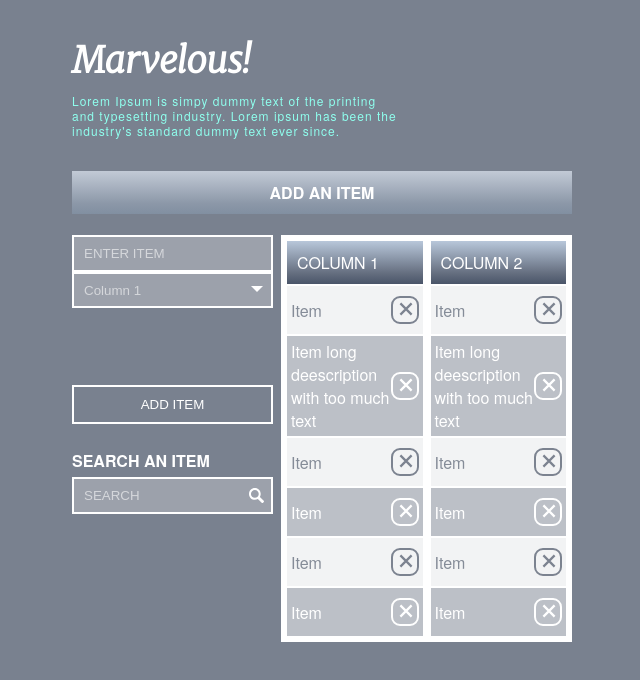
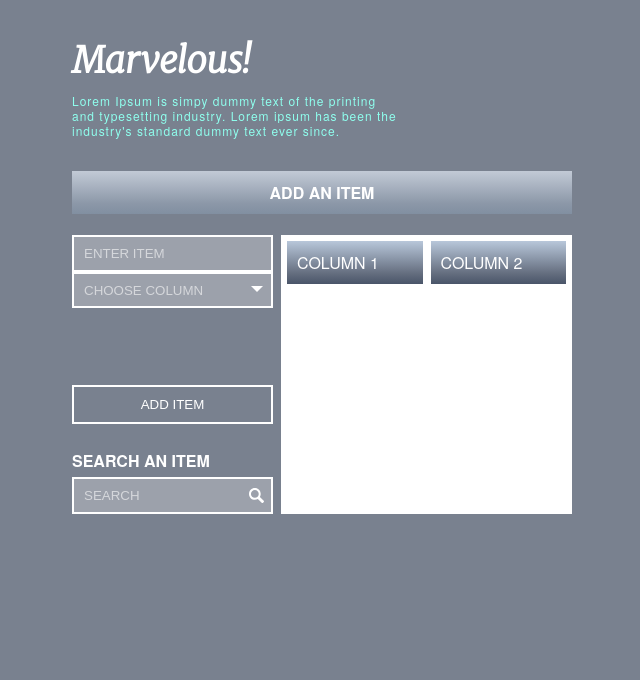
Before and after one commit to xavvvier/fe-test, a React app: page / in a window 1280 px wide. Shown: the top 680 px of the page, without its empty margins (318-958 px from the left). Built offline with nearby package versions, Linux system fonts and the light colour scheme.

Commit message:
implemented Add, Seach, and Storage functionality

```diff
--- a/package.json
+++ b/package.json
@@ -15,8 +15,10 @@
     "@types/react": "^17.0.17",
     "@types/react-dom": "^17.0.9",
     "@types/styled-components": "^5.1.12",
+    "@types/uuid": "^8.3.1",
     "react": "^17.0.2",
-    "react-dom": "^17.0.2"
+    "react-dom": "^17.0.2",
+    "uuid": "^8.3.2"
   },
   "devDependencies": {
     "@babel/cli": "^7.14.8",
--- /dev/null
+++ b/src/ColumnItem.tsx
@@ -0,0 +1,4 @@
+export default interface ColumnItem {
+  id: string;
+  name: string;
+}
--- a/src/components/App.tsx
+++ b/src/components/App.tsx
@@ -1,17 +1,9 @@
-import React, { useState } from 'react';
+import React, { useEffect, useState } from 'react';
 import styled from '@emotion/styled';
-import {
-  Header,
-  Flex,
-  Hero,
-  ColumnSet,
-  Column,
-  ColumnHeader,
-  Item,
-  FlexForm,
-  SearchInput,
-  DeleteButton,
-} from './Layout';
+import { v4 as uuid4 } from 'uuid';
+import { Header, Flex, Hero, FlexForm, SearchInput } from './Layout';
+import ColumnItem from '../ColumnItem';
+import { ColumnSet, ColumnID } from './ColumnSet';
 
 const Main = styled.main`
   font-family: HelveticaNeue, Helvetica, sans-serif;
@@ -21,37 +13,46 @@ const Main = styled.main`
 `;
 
 export default function App() {
-  const columns = [
-    { id: 0, name: 'CHOOSE COLUMN' },
-    { id: 1, name: 'Column 1' },
-    { id: 2, name: 'Column 2' },
-  ];
-  const column1 = [
-    {
-      id: 1,
-      name: 'Item',
-    },
-    {
-      id: 2,
-      name: 'Item long deescription with too much text',
-    },
-    {
-      id: 3,
-      name: 'Item',
-    },
-    {
-      id: 4,
-      name: 'Item',
-    },
-    {
-      id: 5,
-      name: 'Item',
-    },
-    {
-      id: 6,
-      name: 'Item',
-    },
-  ];
+  const [selectedColumn, setSelectedColumn] = useState('');
+  const [itemName, setItemName] = useState('');
+  const [filter, setFilter] = useState('');
+  const [column1Items, setColumn1Items] = useColumnItemsWithStorage(ColumnID.column1);
+  const [column2Items, setColumn2Items] = useColumnItemsWithStorage(ColumnID.column2);
+  const filteredColumn1 = useColumnItemFilter(filter, column1Items);
+  const filteredColumn2 = useColumnItemFilter(filter, column2Items);
+
+  const handleFilterChange = (e: React.ChangeEvent<HTMLInputElement>) => {
+    setFilter(e.target.value);
+  };
+  const handleColumnChange = (e: React.ChangeEvent<HTMLSelectElement>) => {
+    setSelectedColumn(e.target.value);
+  };
+  const handleNameChange = (e: React.ChangeEvent<HTMLInputElement>) => {
+    setItemName(e.target.value);
+  };
+  const handleItemDelete = (column: string, item: ColumnItem) => {
+    if (column === ColumnID.column1) {
+      setColumn1Items((previous) => previous.filter((current) => current.id !== item.id));
+    }
+    if (column === ColumnID.column2) {
+      setColumn2Items((previous) => previous.filter((current) => current.id !== item.id));
+    }
+  };
+  const handleAddItem = () => {
+    let newColumnItem = {
+      id: uuid4(),
+      name: itemName,
+    };
+    if (selectedColumn === ColumnID.column1) {
+      setColumn1Items((previous) => previous.concat(newColumnItem));
+      setItemName('');
+    }
+    if (selectedColumn === ColumnID.column2) {
+      setColumn2Items((previous) => previous.concat(newColumnItem));
+      setItemName('');
+    }
+  };
+
   return (
     <Main>
       <Flex>
@@ -66,41 +67,79 @@ export default function App() {
         <Flex>
           <Flex direction="row">
             <FlexForm>
-              <input type="text" placeholder="ENTER ITEM" />
-              <select defaultValue="">
-                {columns.map(({ id, name }) => (
-                  <option key={id} value={id} disabled={id === 0}>
-                    {name}
-                  </option>
-                ))}
+              <input
+                type="text"
+                value={itemName}
+                onChange={handleNameChange}
+                placeholder="ENTER ITEM"
+              />
+              <select defaultValue={selectedColumn} onChange={handleColumnChange}>
+                <option value="" disabled hidden>
+                  CHOOSE COLUMN
+                </option>
+                <option value={ColumnID.column1}>COLUMN 1</option>
+                <option value={ColumnID.column2}>COLUMN 2</option>
               </select>
-              <button>ADD ITEM</button>
+              <button onClick={handleAddItem}>ADD ITEM</button>
               <label htmlFor="search"> SEARCH AN ITEM </label>
-              <SearchInput placeholder="SEARCH" id="search" type="text" />
+              <SearchInput
+                placeholder="SEARCH"
+                id="search"
+                value={filter}
+                onChange={handleFilterChange}
+                type="text"
+              />
             </FlexForm>
-            <ColumnSet direction="row">
-              <Column>
-                <ColumnHeader>COLUMN 1</ColumnHeader>
-                {column1.map((item) => (
-                  <Item key={item.id}>
-                    {item.name}
-                    <DeleteButton />
-                  </Item>
-                ))}
-              </Column>
-              <Column>
-                <ColumnHeader>COLUMN 2</ColumnHeader>
-                {column1.map((item) => (
-                  <Item key={item.id}>
-                    {item.name}
-                    <DeleteButton />
-                  </Item>
-                ))}
-              </Column>
-            </ColumnSet>
+            <ColumnSet
+              column1={filteredColumn1}
+              column2={filteredColumn2}
+              onItemDelete={handleItemDelete}
+            />
           </Flex>
         </Flex>
       </Flex>
     </Main>
   );
 }
+
+function useColumnItemFilter(filter: string, items: ColumnItem[]) {
+  const [filtered, setFiltered] = useState(items);
+  useEffect(() => {
+    if (filter) {
+      setFiltered(items.filter((item) => item.name.toLowerCase().includes(filter.toLowerCase())));
+    } else {
+      setFiltered(items);
+    }
+  }, [filter, items]);
+  return filtered;
+}
+
+function useColumnItemsWithStorage(
+  key: string
+): [ColumnItem[], React.Dispatch<React.SetStateAction<ColumnItem[]>>] {
+  const [columnItems, setColumnItems] = useState<ColumnItem[]>([]);
+  const [isInitialLoad, setIsInitialLoad] = useState(true);
+
+  useEffect(() => {
+    const stored = localStorage.getItem(key);
+    if (stored) {
+      const items = JSON.parse(stored);
+      setColumnItems(items);
+    }
+    setIsInitialLoad(false);
+  }, []);
+
+  useEffect(() => {
+    // Avoid re-write the items on storage if we have just read them
+    if (isInitialLoad) {
+      return;
+    }
+    if (columnItems && columnItems.length) {
+      localStorage.setItem(key, JSON.stringify(columnItems));
+    } else {
+      localStorage.removeItem(key);
+    }
+  }, [columnItems]);
+
+  return [columnItems, setColumnItems];
+}
--- /dev/null
+++ b/src/components/ColumnSet.tsx
@@ -0,0 +1,80 @@
+import styled from '@emotion/styled';
+import React from 'react';
+import { Flex } from './Layout';
+import DeleteButton from './DeleteButton';
+import ColumnItem from '../ColumnItem';
+
+export enum ColumnID {
+  column1 = 'column1',
+  column2 = 'column2',
+}
+
+interface ColumnSetProps {
+  column1: ColumnItem[];
+  column2: ColumnItem[];
+  onItemDelete?: (column: string, item: ColumnItem) => void;
+}
+export function ColumnSet(props: ColumnSetProps) {
+  const { column1, column2, onItemDelete } = props;
+  const handleClick = (column: string, item: ColumnItem) => {
+    onItemDelete && onItemDelete(column, item);
+  };
+  return (
+    <ColumnWrapper direction="row">
+      <Column>
+        <ColumnHeader>COLUMN 1</ColumnHeader>
+        {column1.map((item) => (
+          <Item key={item.id}>
+            {item.name}
+            <DeleteButton onClick={(e) => handleClick('column1', item)} />
+          </Item>
+        ))}
+      </Column>
+      <Column>
+        <ColumnHeader>COLUMN 2</ColumnHeader>
+        {column2.map((item) => (
+          <Item key={item.id}>
+            {item.name}
+            <DeleteButton onClick={(e) => handleClick('column2', item)} />
+          </Item>
+        ))}
+      </Column>
+    </ColumnWrapper>
+  );
+}
+
+const ColumnWrapper = styled(Flex)`
+  padding: 2px;
+  background-color: white;
+  flex: 1;
+  & div {
+    flex: 1;
+    margin: 2px;
+  }
+`;
+export const Column = styled.div``;
+export const Item = styled.div`
+  min-height: 40px;
+  display: flex;
+  justify-content: space-between;
+  background-color: #bcc0c7;
+  color: white;
+  align-items: center;
+  padding: 4px;
+  &:nth-of-type(even) {
+    background-color: #f2f3f4;
+    color: #858c98;
+    & button {
+      border-color: #7c8390;
+    }
+    & svg {
+      stroke: #7c8390;
+    }
+  }
+`;
+
+export const ColumnHeader = styled.div`
+  background: linear-gradient(#b8c7da, rgb(74, 85, 105, 0.85) 75%, #4a5569);
+  color: white;
+  padding: 10px;
+`;
--- /dev/null
+++ b/src/components/DeleteButton.tsx
@@ -0,0 +1,15 @@
+import React from 'react';
+import { IconButton } from './Layout';
+
+interface DeleteButtonProps {
+  onClick?: (event: React.MouseEvent<HTMLButtonElement>) => void;
+}
+export default function DeleteButton({ onClick }: DeleteButtonProps) {
+  return (
+    <IconButton onClick={onClick}>
+      <svg xmlns="http://www.w3.org/2000/svg" viewBox="0 0 100 100" width="14" height="14">
+        <path d="M10,10L90,90M90,10L10,90" />
+      </svg>
+    </IconButton>
+  );
+}
--- a/src/components/Layout.tsx
+++ b/src/components/Layout.tsx
@@ -103,7 +103,7 @@ export const SearchInput = styled.input`
   }
 `;
 
-const IconButton = styled.button`
+export const IconButton = styled.button`
   background-color: transparent;
   border: 2px solid white;
   width: 28px;
@@ -116,15 +116,6 @@ const IconButton = styled.button`
     stroke-width: 16;
   }
 `;
-export function DeleteButton() {
-  return (
-    <IconButton>
-      <svg xmlns="http://www.w3.org/2000/svg" viewBox="0 0 100 100" width="14" height="14">
-        <path d="M10,10L90,90M90,10L10,90" />
-      </svg>
-    </IconButton>
-  );
-}
 export const Hero = styled.section`
   & h1 {
     font-family: 'Merriweather', serif;
@@ -141,39 +132,3 @@ export const Hero = styled.section`
     line-height: 15px;
   }
 `;
-
-export const ColumnHeader = styled.div`
-  background: linear-gradient(#b8c7da, rgb(74, 85, 105, 0.85) 75%, #4a5569);
-  color: white;
-  padding: 10px;
-`;
-
-export const ColumnSet = styled(Flex)`
-  padding: 2px;
-  background-color: white;
-  flex: 1;
-  & div {
-    flex: 1;
-    margin: 2px;
-  }
-`;
-export const Column = styled.div``;
-export const Item = styled.div`
-  min-height: 40px;
-  display: flex;
-  justify-content: space-between;
-  background-color: #bcc0c7;
-  color: white;
-  align-items: center;
-  padding: 4px;
-  &:nth-of-type(even) {
-    background-color: #f2f3f4;
-    color: #858c98;
-    & button {
-      border-color: #7c8390;
-    }
-    & svg {
-      stroke: #7c8390;
-    }
-  }
-`;
```
Also changed, not shown: 1 other file (tests, documents, lock files or other folders).
